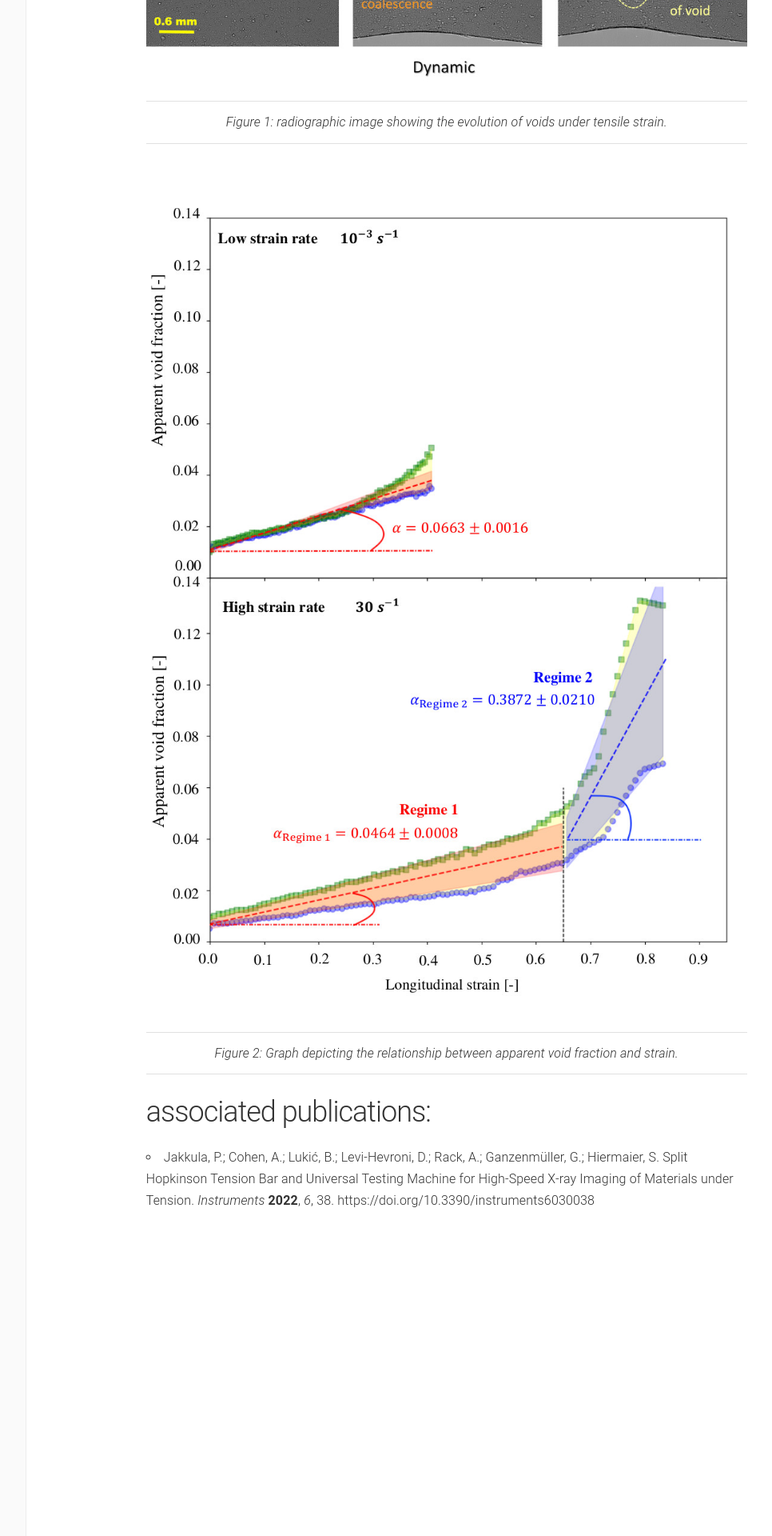
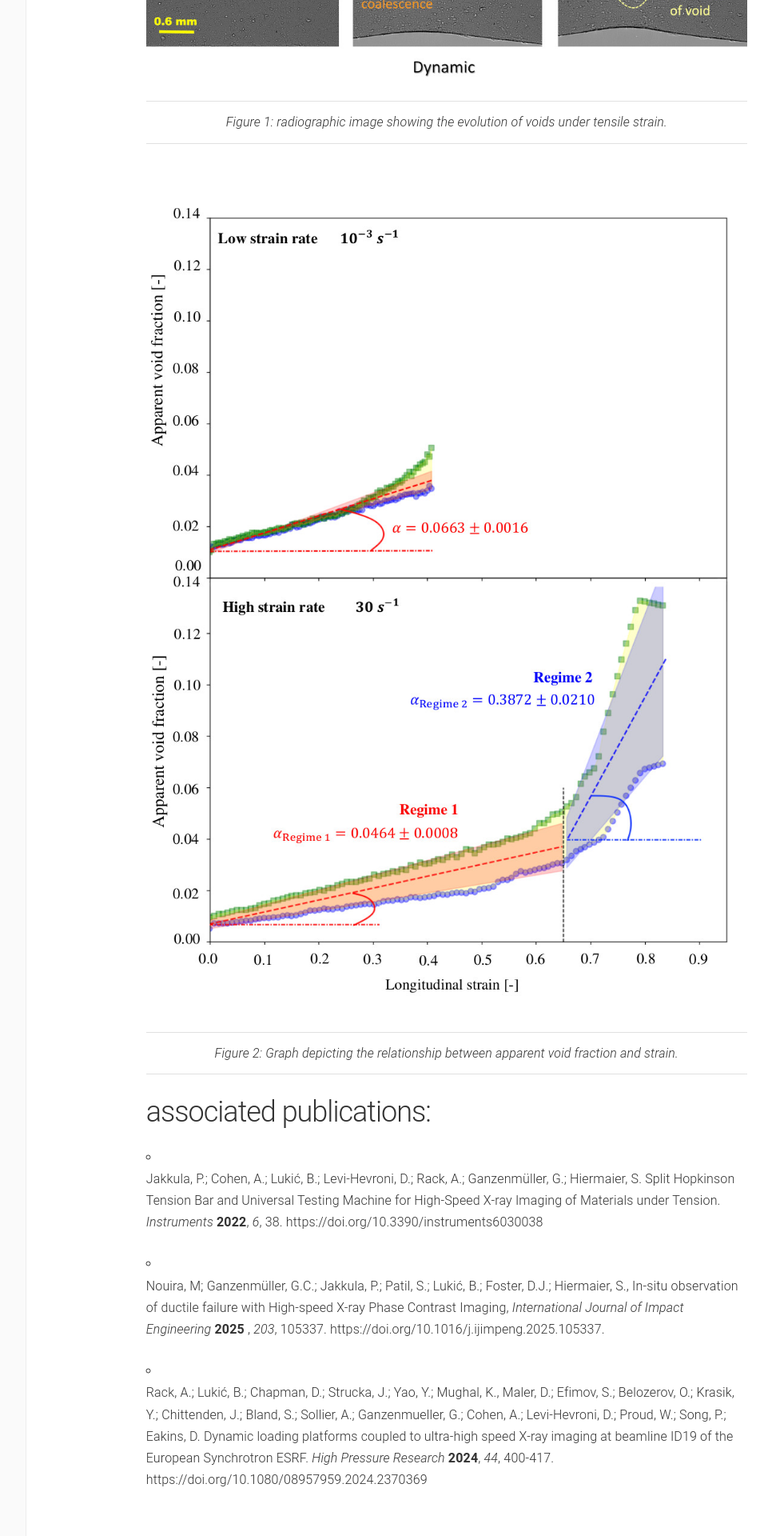
Before and after one commit to ggalu/ggalu.github.io, a Jekyll site: the page built from 09_research_Xray.md, in a window 1280 px wide. Shown: the part 1160-3080 px from the top of the page at 80% size, without its empty margins (180-1146 px from the left). Built offline with Jekyll 4.4.1, drawn with Linux system fonts in a browser that asks for light colours.

Commit message:
Added work with Reza

```diff
--- a/09_research_Xray.md
+++ b/09_research_Xray.md
@@ -31,3 +31,9 @@ Initially, small pores are visible in both conditions. Quasi-static tests displa
 
 ## associated publications:
 - Jakkula, P.; Cohen, A.; Lukić, B.; Levi-Hevroni, D.; Rack, A.; Ganzenmüller, G.; Hiermaier, S. Split Hopkinson Tension Bar and Universal Testing Machine for High-Speed X-ray Imaging of Materials under Tension. *Instruments* **2022**, *6*, 38. https://doi.org/10.3390/instruments6030038
+
+- Nouira, M; Ganzenmüller, G.C.; Jakkula, P.; Patil, S.; Lukić, B.; Foster, D.J.; Hiermaier, S.,
+In-situ observation of ductile failure with High-speed X-ray Phase Contrast Imaging,
+*International Journal of Impact Engineering* **2025** , *203*, 105337. https://doi.org/10.1016/j.ijimpeng.2025.105337.
+
+- Rack, A.; Lukić, B.; Chapman, D.; Strucka, J.; Yao, Y.; Mughal, K., Maler, D.; Efimov, S.; Belozerov, O.; Krasik, Y.; Chittenden, J.; Bland, S.; Sollier, A.; Ganzenmueller, G.; Cohen, A.; Levi-Hevroni, D.;  Proud, W.; Song, P.; Eakins, D. Dynamic loading platforms coupled to ultra-high speed X-ray imaging at beamline ID19 of the European Synchrotron ESRF. *High Pressure Research* **2024**, *44*, 400-417. https://doi.org/10.1080/08957959.2024.2370369
```
Also changed, not shown: 02_staff.md (+1 -1 lines), 06_lab_Hopkinson.md (+4 -0 lines), 4 other files.
